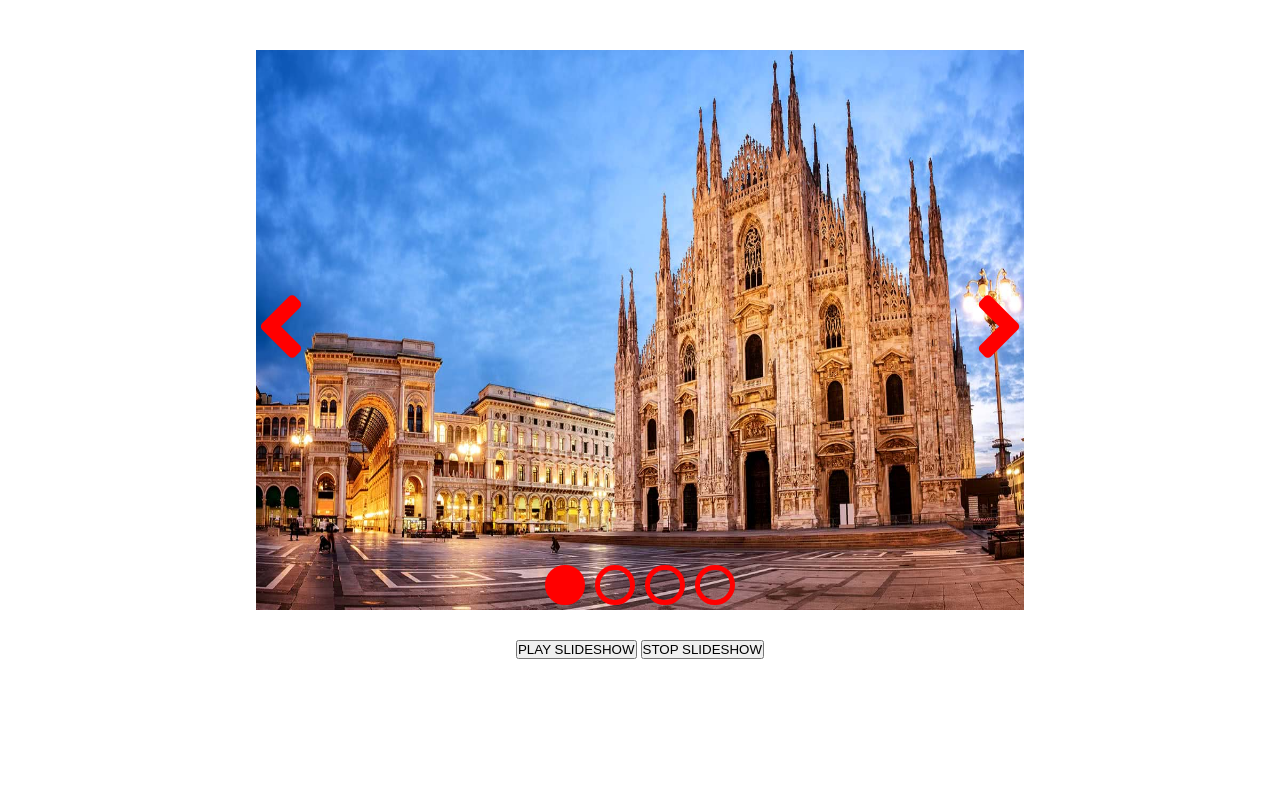
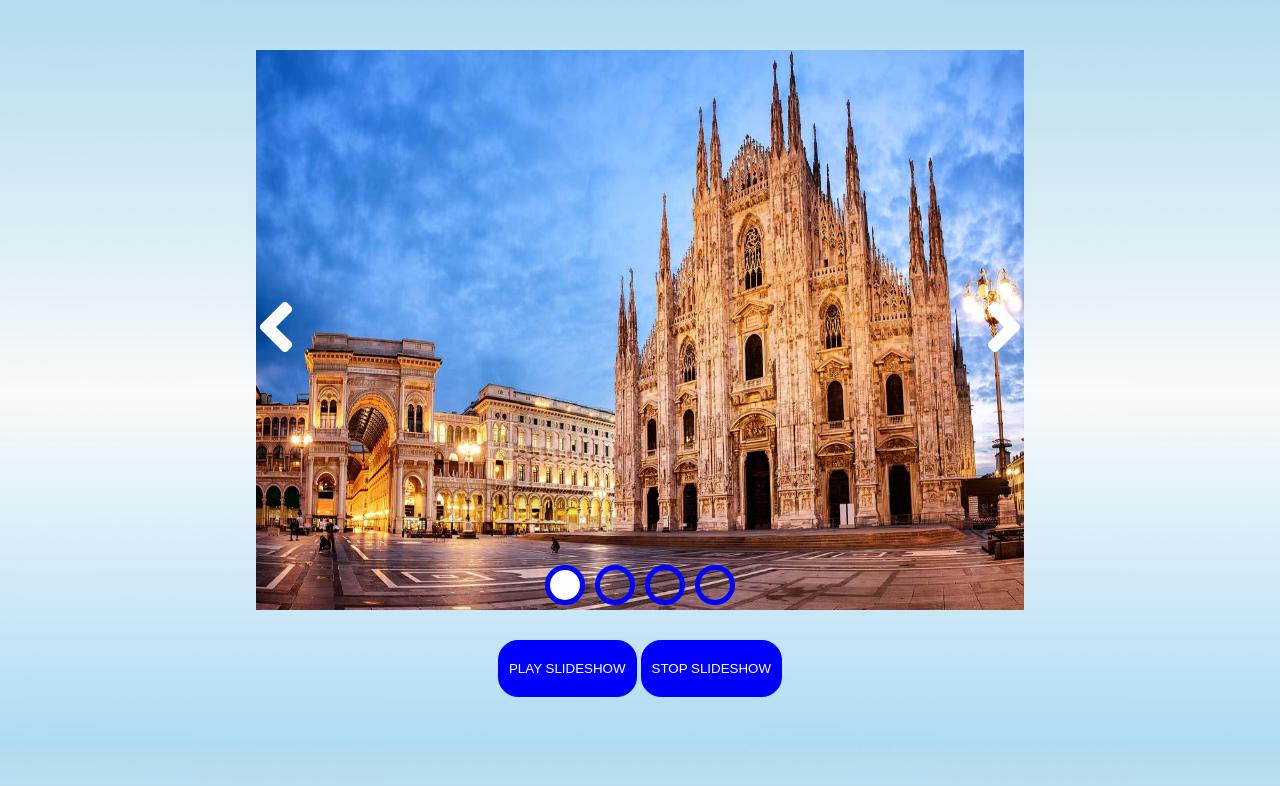
Before and after one commit to nicolamilani1988/vue-slider, a plain HTML site: page index.html in a window 1280 px wide. Drawn offline with nearby package versions, Linux system fonts and the light colour scheme.

Commit message:
sistemato style

```diff
--- a/style.css
+++ b/style.css
@@ -2,6 +2,11 @@
   margin: 0;
   padding:0;
   box-sizing: border-box;
+}
+
+body{
+  background-image: url('./img/bg.jpg');
+  background-size: contain;
 }
 
 .container{
@@ -16,11 +21,12 @@
 }
 
 .direction{
-  font-size: 100px;
-  color:red;
+  font-size: 80px;
+  color:white;
   position: absolute;
   top: 50%;
   transform: translate(0,-50%);
+  cursor: pointer;
 }
 
 #left{
@@ -55,16 +61,25 @@
   width: 40px;
   height: 40px;
   background-color: transparent;
-  border: 5px solid red;
+  border: 5px solid blue;
   margin: 5px;
   border-radius: 50%;
 }
 
 .active{
-  background-color: red;
+  background-color: white;
 }
 
 .automatic-play{
   margin-top: 30px;
   text-align: center;
 }
+
+.automatic-play button{
+  background-color: blue;
+  color:white;
+  padding: 20px 10px;
+  border-radius: 20px;
+  cursor: pointer;
+  border: 1px solid blue;
+}
```
Also changed, not shown: img/bg.jpg (added).
